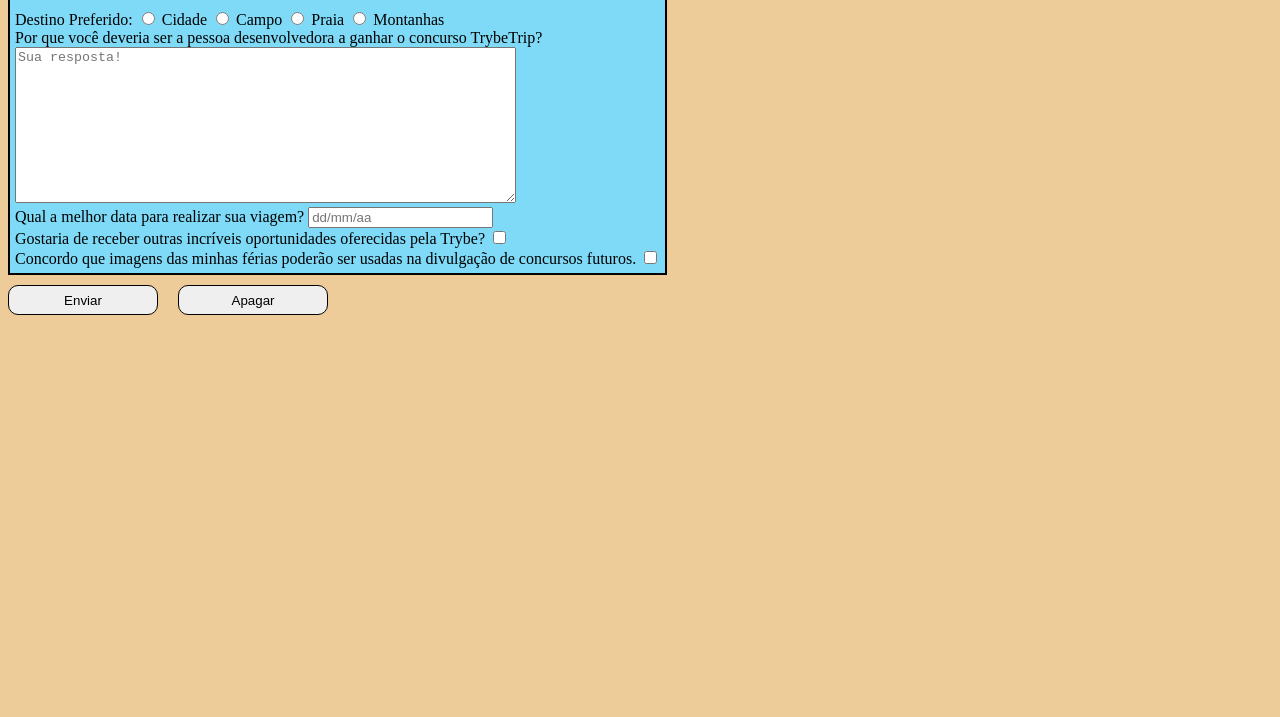
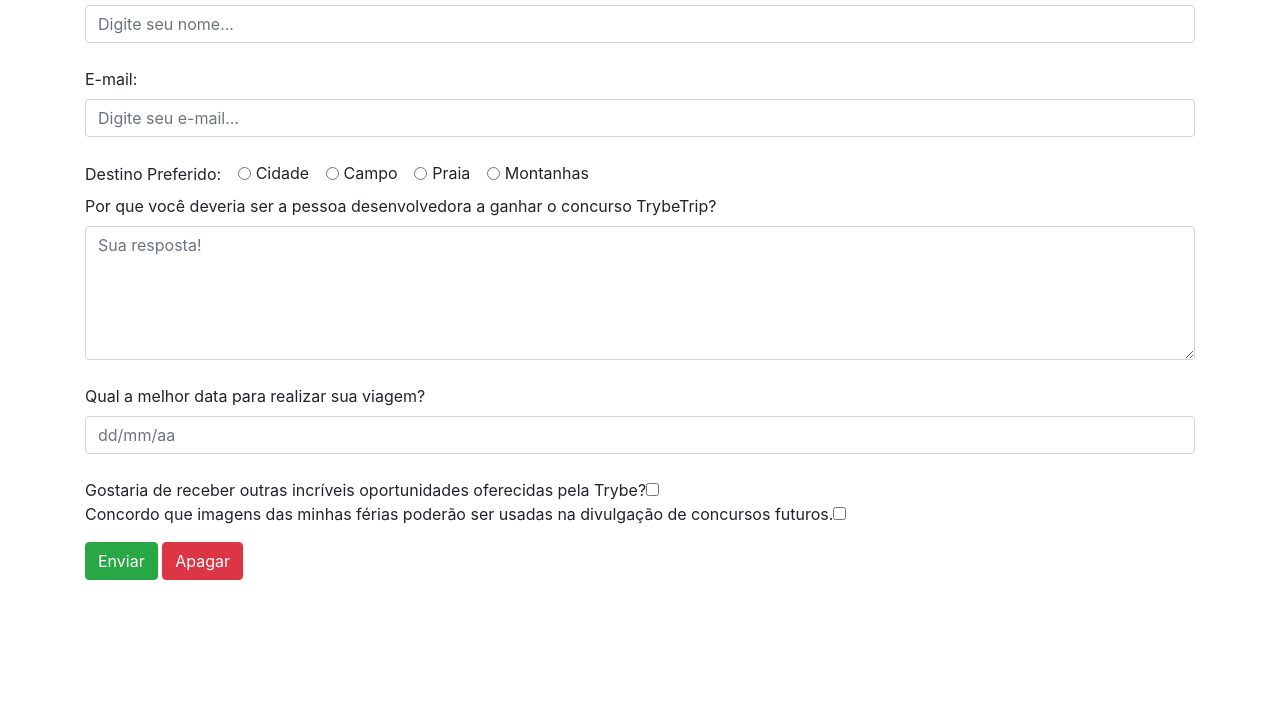
Before and after one commit to plinioSMoraes/trybe.exercicio, a plain HTML site: page Bloco6.2/index.html in a window 1280 px wide. Shown: the part 83-800 px from the top of the page. Drawn offline with nearby package versions, Linux system fonts and the light colour scheme.

Commit message:
Modificando o estilo, usando bootstrap, Exercicio 1

```diff
--- a/Bloco6.2/index.html
+++ b/Bloco6.2/index.html
@@ -4,40 +4,66 @@
     <meta charset="UTF-8">
     <meta http-equiv="X-UA-Compatible" content="IE=Edge">
     <meta name="viewport" content="width=device-width, initial-scale=1.0">
-    <link rel="stylesheet" href="style.css">
+    <link rel="stylesheet" href="/bootstrap-5.2.0-beta1-dist/css/bootstrap.min.css">
     <title>Forms</title>
 </head>
-<body>
-    <header id="header">Formulario</header>
+<body class="container">
+    <h1 id="header">Formulario</h1>
     <form action="" method="GET" enctype="multipart/form-data">
-            <div class="forms-body">
-                <label for="name">Nome Completo:</label>
-                <input type="text" class="name" maxlength="40" minlength="10" required placeholder="Digite seu nome..."><br>
-                <label for="email">E-mail:</label>
-                <input type="text" class="email" minlength="10" maxlength="50" required placeholder="Digite seu e-mail..."><br>
-                <label for="radio">Destino Preferido: </label>
-                <input type="radio" id="Cidade" name="destination" value="Cidade" class="destination">
-                <label for="Cidade">Cidade</label>
-                <input type="radio" id="Campo" name="destination" value="Campo" class="destination">
-                <label for="Campo">Campo</label>
-                <input type="radio" id="Praia" name="destination" value="Praia" class="destination">
-                <label for="Praia">Praia</label>
-                <input type="radio" id="Montanhas" name="destination" value="Montanhas" class="destination">
-                <label for="Montanhas">Montanhas</label><br>
+            <div class="form-group">
+                <label class="form-label" for="name">Nome Completo:</label>
+                <input class="form-control" type="name" maxlength="40" minlength="10" required placeholder="Digite seu nome...">
+                <br>
+
+                <label class="form-label" for="email">E-mail:</label>
+                <input class="form-control" type="email"  minlength="10" maxlength="50" required placeholder="Digite seu e-mail...">
+                <br>
+
+                <label class="form-check-inline" for="radio">Destino Preferido: </label>
+                <div class="form-check-inline">
+                    <input class="form-check-input" type="radio" id="Cidade" name="destination" value="Cidade" class="destination">
+                    <label class="form-check-label" for="Cidade">Cidade</label>
+                </div>
+
+                <div class="form-check-inline">
+                    <input class="form-check-input" type="radio" id="Campo" name="destination" value="Campo" class="destination">
+                    <label class="form-check-label" for="Campo">Campo</label>
+                </div>
+
+                <div class="form-check-inline">
+                    <input class="form-check-input" type="radio" id="Praia" name="destination" value="Praia" class="destination">
+                    <label class="form-check-label" for="Praia">Praia</label>
+                </div>
+
+                <div class="form-check-inline">
+                    <input class="form-check-input" type="radio" id="Montanhas" name="destination" value="Montanhas" class="destination">
+                    <label class="form-check-label" for="Montanhas">Montanhas</label>
+                </div>
+                <br>
+
                 <label for="reason" class="reason">Por que você deveria ser a pessoa desenvolvedora a ganhar o concurso TrybeTrip?</label><br>
-                <textarea name="reason" id="reason" cols="60" rows="10" placeholder="Sua resposta!" maxlength="500"
-                spellcheck="default" minlength="50"></textarea><br>
+                <textarea name="reason" class="form-control" id="reason" rows="5" placeholder="Sua resposta!" maxlength="500"
+                spellcheck="default" minlength="50"></textarea>
+                <br>
+
                 <label for="data">Qual a melhor data para realizar sua viagem? </label>
-                <input type="text" class="data" maxlength="8" minlength="8" placeholder="dd/mm/aa"><br>
-                <label for="receiveInfo">Gostaria de receber outras incríveis oportunidades oferecidas pela Trybe?</label>
-                <input type="checkbox" name="" id="receiveInfo"><br>
-                <label for="shareImg">Concordo que imagens das minhas férias poderão ser usadas na divulgação de concursos futuros.</label>
-                <input type="checkbox" name="" id="shareImg"><br>
+                <input type="text" class = "form-control" class="data" maxlength="8" minlength="8" placeholder="dd/mm/aa">
+                <br>
+                <div class="form-check-inline">
+                    <label class="form-check-label" for="receiveInfo">Gostaria de receber outras incríveis oportunidades oferecidas pela Trybe?</label>
+                    <input class="form-check-input" type="checkbox" name="" id="receiveInfo">
+                </div>
+                <br>
+                <div class="form-check-inline">
+                    <label class="form-check-label" for="shareImg">Concordo que imagens das minhas férias poderão ser usadas na divulgação de concursos futuros.</label>
+                    <input class="form-check-input" type="checkbox" name="" id="shareImg">
+                </div>
+                <br>
 
             </div>
             <div class="buttons-container">
-                <button class="sendButton">Enviar</button>
-                <button class="eraseButton">Apagar</button>
+                <button class="btn btn-success">Enviar</button>
+                <button class="btn btn-danger">Apagar</button>
             </div>
 
     </form>
--- a/Bloco6.2/script.js
+++ b/Bloco6.2/script.js
@@ -1,5 +1,5 @@
-const eraseButton = document.querySelector('.eraseButton');
-const sendButton = document.querySelectorAll('.sendButton');
+const eraseButton = document.querySelector('.btn .btn-success');
+const sendButton = document.querySelectorAll('.btn .btn-danger');
 
 eraseButton.addEventListener('click', function (originEvent) {
     let name = document.querySelector('.name');
@@ -11,7 +11,6 @@ eraseButton.addEventListener('click', function (originEvent) {
     let receiveInfo = document.querySelector('#receiveInfo');
 
     originEvent.preventDefault();
-
     email.value = '';
     name.value = '';
     reason.value = '';
```
